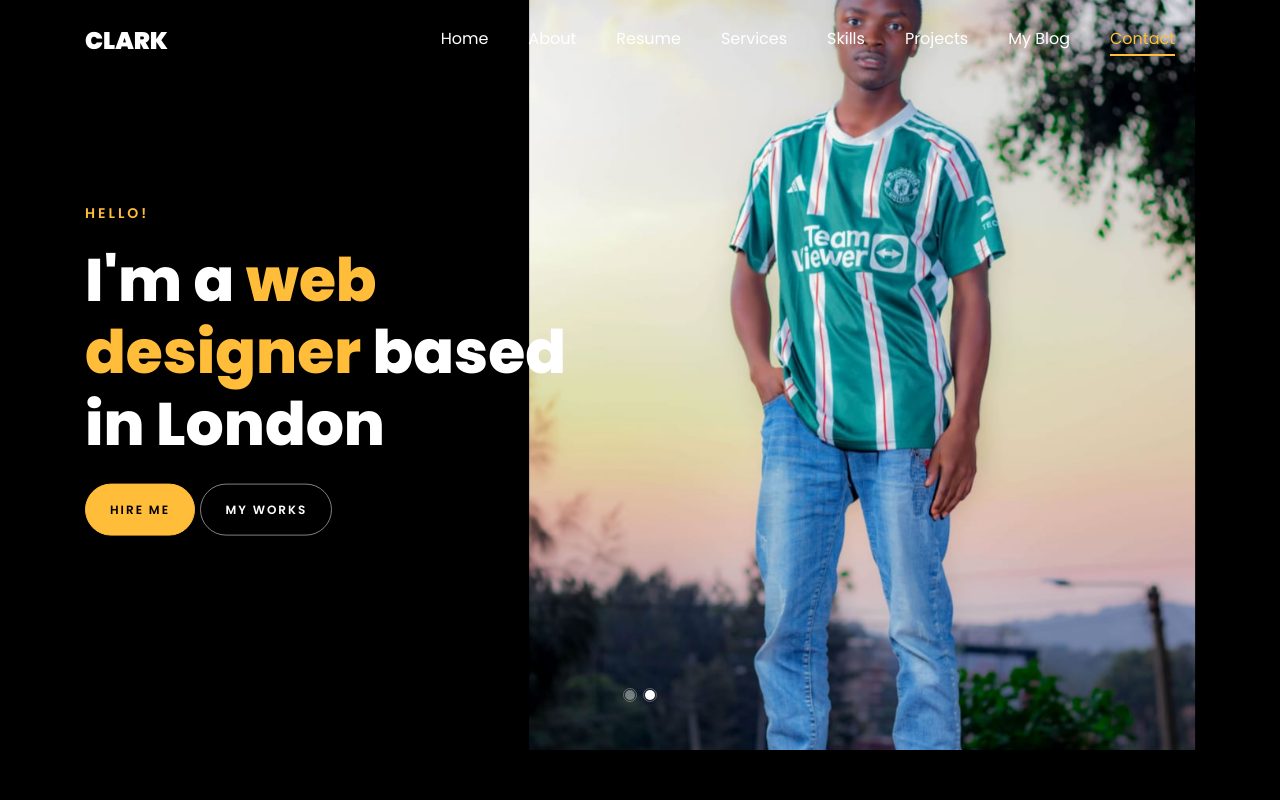
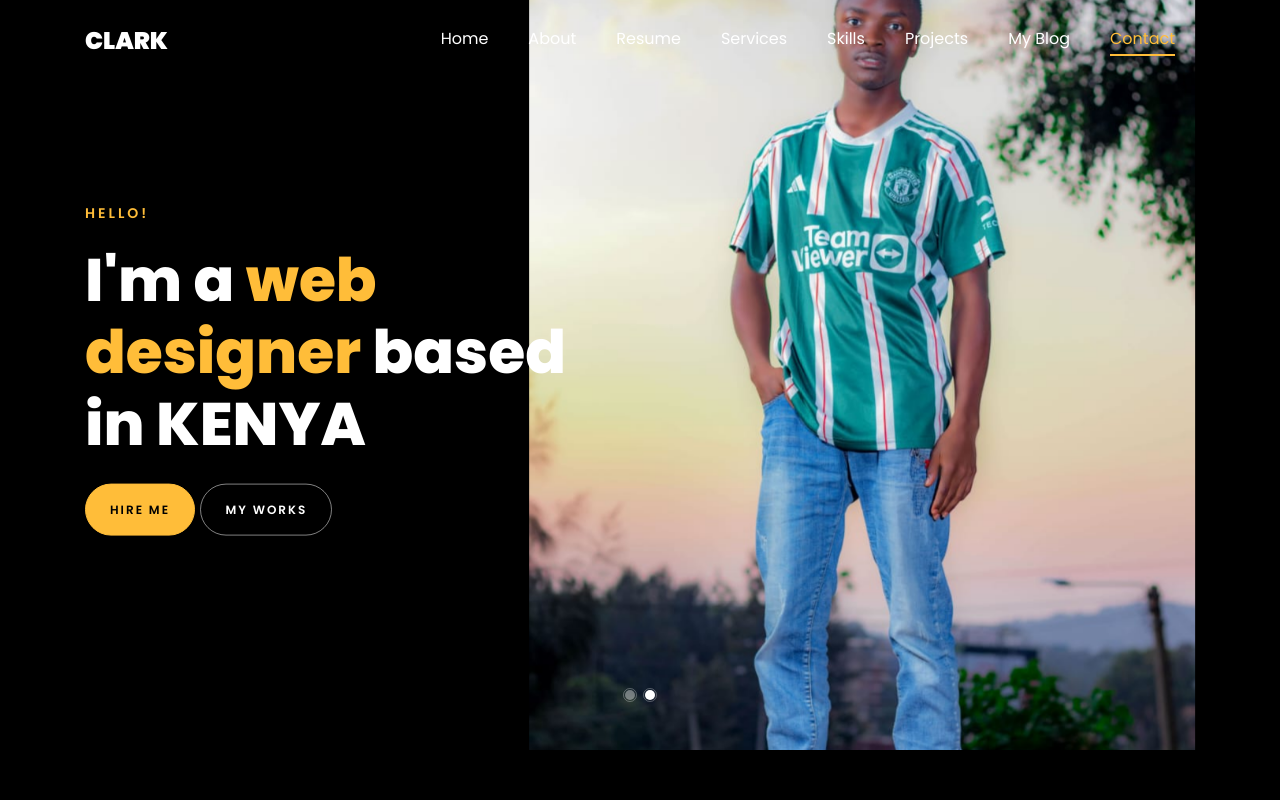
Before and after one commit to Jemmojb/youngdinoxweb.dev, a plain HTML site: page index.html in a window 1280 px wide. Shown: the top 800 px of the page. Drawn offline with Linux system fonts and the light colour scheme; files whose address does not match are found by name.

Commit message:
Update index.html

```diff
--- a/index.html
+++ b/index.html
@@ -77,7 +77,7 @@
 		          <div class="one-forth d-flex align-items-center ftco-animate" data-scrollax=" properties: { translateY: '70%' }">
 		          	<div class="text">
 		          		<span class="subheading">Hello!</span>
-			            <h1 class="mb-4 mt-3">I'm a <span>web designer</span> based in London</h1>
+			            <h1 class="mb-4 mt-3">I'm a <span>web designer</span> based in KENYA</h1>
 			            <p><a href="#" class="btn btn-primary py-3 px-4">Hire me</a> <a href="#" class="btn btn-white btn-outline-white py-3 px-4">My works</a></p>
 		            </div>
 		          </div>
```
